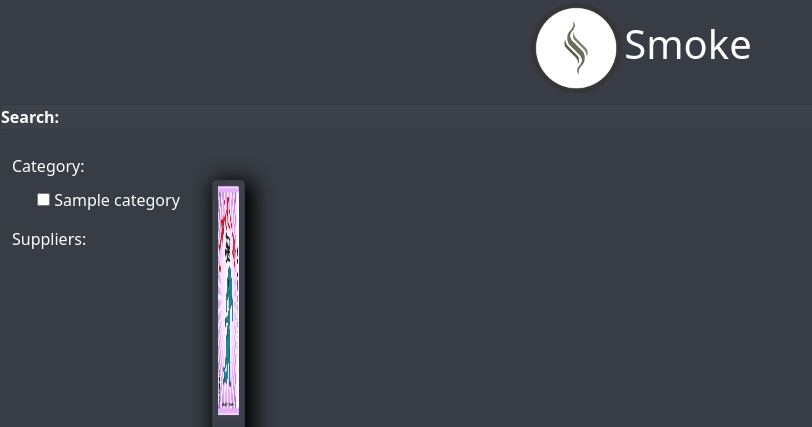
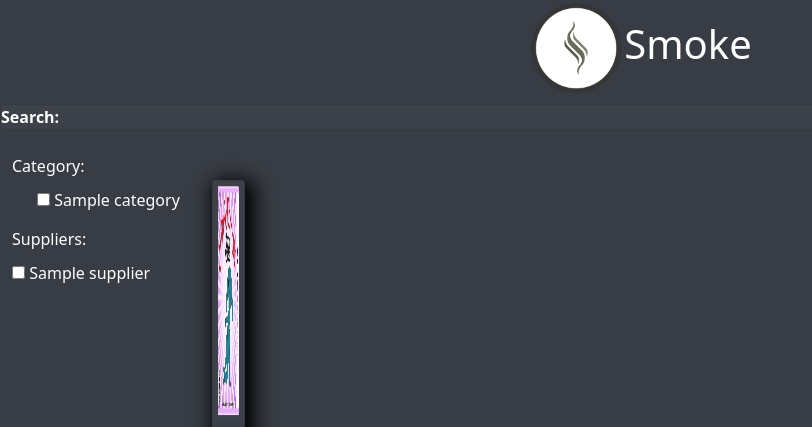
Before and after one commit to CodecoolGlobal/codecool-shop-2-java-wdattila, a Spring app: page /product/index in a window 1280 px wide. Shown: the part 54-481 px from the top of the page, without its empty margins (0-812 px from the left). Run offline with Thymeleaf, Linux system fonts and the light colour scheme; the template is opened without the code that fills it: most values are stand-ins (such as "Sample title", 1, 10 or a date in 2020); data that the repository does not hold is empty.

Commit message:
Add: supplier list checkbox appears on html

```diff
--- a/pom.xml
+++ b/pom.xml
@@ -75,11 +75,6 @@
         <dependency>
             <groupId>com.google.code.gson</groupId>
             <artifactId>gson</artifactId>
-            <version>2.8.5</version>
-        </dependency>
-        <dependency>
-            <groupId>com.google.code.gson</groupId>
-            <artifactId>gson</artifactId>
             <version>2.9.0</version>
         </dependency>
     </dependencies>
--- a/src/main/java/com/codecool/shop/controller/ProductController.java
+++ b/src/main/java/com/codecool/shop/controller/ProductController.java
@@ -2,8 +2,10 @@ package com.codecool.shop.controller;
 
 import com.codecool.shop.dao.ProductCategoryDao;
 import com.codecool.shop.dao.ProductDao;
+import com.codecool.shop.dao.SupplierDao;
 import com.codecool.shop.dao.implementation.ProductCategoryDaoMem;
 import com.codecool.shop.dao.implementation.ProductDaoMem;
+import com.codecool.shop.dao.implementation.SupplierDaoMem;
 import com.codecool.shop.model.BaseModel;
 import com.codecool.shop.service.ProductService;
 import com.codecool.shop.config.TemplateEngineUtil;
@@ -27,6 +29,7 @@ public class ProductController extends HttpServlet {
     protected void doGet(HttpServletRequest req, HttpServletResponse resp) throws ServletException, IOException {
         ProductDao productDataStore = ProductDaoMem.getInstance();
         ProductCategoryDao productCategoryDataStore = ProductCategoryDaoMem.getInstance();
+        SupplierDao supplierDataStore = SupplierDaoMem.getInstance();
         ProductService productService = new ProductService(productDataStore,productCategoryDataStore);
 
         String category = "1";
@@ -40,6 +43,7 @@ public class ProductController extends HttpServlet {
         context.setVariable("mainCategoriesNames", productCategoryDataStore.getMultipleById(category).stream()
                 .map(BaseModel::getName).collect(Collectors.toList()));
         context.setVariable("categories", productCategoryDataStore.getAll());
+        context.setVariable("suppliers", supplierDataStore.getAll());
         context.setVariable("products", productService.getProductsForMultipleCategory(category));
         // // Alternative setting of the template context
         // Map<String, Object> params = new HashMap<>();
--- a/src/main/webapp/templates/product/index.html
+++ b/src/main/webapp/templates/product/index.html
@@ -73,6 +73,7 @@
         <div style="margin-bottom: 10px">Category: </div>
         <div th:replace="category.html :: category"></div>
         <div style="margin-bottom: 10px; margin-top: 15px">Suppliers: </div>
+        <div th:replace="supplier.html :: supplier"></div>
     </div>
     <div id="products" class="row row-cols-5">
         <div class="col" th:each="prod,iterStat : ${products}">
--- /dev/null
+++ b/src/main/webapp/templates/supplier.html
@@ -0,0 +1,16 @@
+<!DOCTYPE html>
+<html lang="en" xmlns="http://www.w3.org/1999/xhtml" xmlns:th="http://www.thymeleaf.org">
+<body>
+
+<div class="suppliers" th:fragment="supplier">
+    <div th:each="supplier,iterStat : ${suppliers}">
+        <input type="checkbox" class="supplier" id="supplier" name="supplier"
+               th:id="${supplier.name}"
+               th:name="${supplier.name}"
+               th:attr="data-id=${supplier.id}">
+        <label for="supplier" th:for="${supplier.name}" th:text="${supplier.name}">Supplier</label>
+    </div>
+</div>
+
+</body>
+</html>
```
